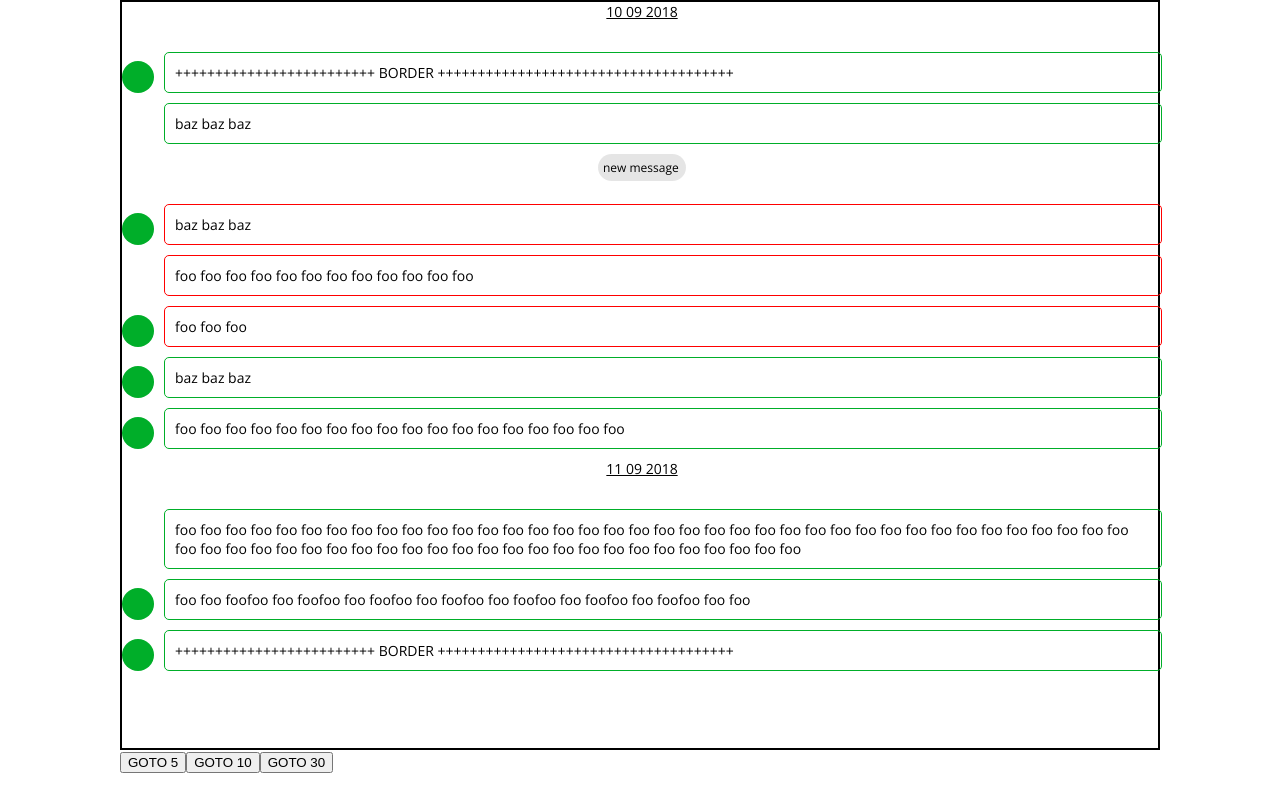
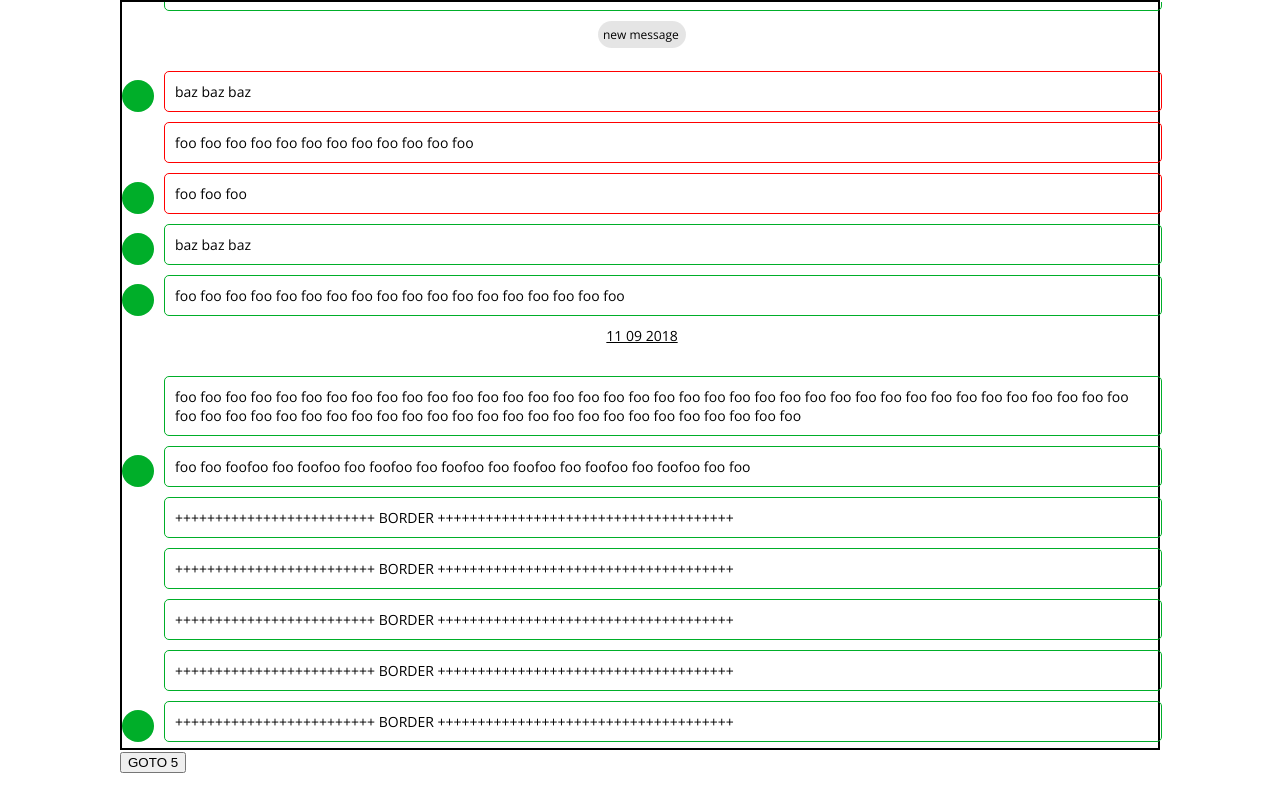
Before and after one commit to makarov906/virtualized-chat, a React (Create React App) app: page / in a window 1280 px wide. Built offline with nearby package versions, Linux system fonts and the light colour scheme.

Commit message:
refactoring

```diff
--- a/src/components/Chat.js
+++ b/src/chat/Chat.js
@@ -10,7 +10,7 @@ export default class extends Component {
 
     // public api
     goto = index => {
-        if (this.props.controller.hasRowFor(index)) {
+        if (this.props.hasRowFor(index)) {
             this.highliteMessageAndScroll(index)
         } else {
             this.list.initialize(index).then(() => {
@@ -30,10 +30,10 @@ export default class extends Component {
             }))
             return ({
                 list: newList,
-                markup: this.props.controller.createMarkup(newList),
+                markup: this.props.createMarkup(newList),
             });
         }, () => {
-            this.list.scrollTo(this.props.controller.getRowFor(index))
+            this.list.scrollTo(this.props.getRowFor(index))
         })
     }
 
@@ -44,7 +44,7 @@ export default class extends Component {
                 return ({
                     list: newList,
                     total,
-                    markup: this.props.controller.createMarkup(newList),
+                    markup: this.props.createMarkup(newList),
                 });
             })
 
@@ -53,9 +53,9 @@ export default class extends Component {
     }
 
     render() {
+        const { style } = this.props
         return (
-            <div>
-                <div style={{ border: '2px solid black', height: 'calc(100vh - 50px)' }}>
+            <div style={style}>
                 <VirtualizedList
                     startFrom={0}
                     alignEnd
@@ -65,10 +65,6 @@ export default class extends Component {
                     total={this.state.total}
                 />
             </div>
-                <button onClick={() => this.goto(5)}>GOTO 5</button>
-                <button onClick={() => this.goto(10)}>GOTO 10</button>
-                <button onClick={() => this.goto(30)}>GOTO 30</button>
-            </div>
         )
     }
 }
--- a/src/components/App.js
+++ b/src/components/App.js
@@ -1,6 +1,6 @@
 import React, { Component } from 'react'
 import styled from 'styled-components'
-import Chat from './Chat'
+import Chat from '../chat/Chat'
 import { getMessages } from '../utils'
 import MessageController from "../controller";
 
@@ -12,13 +12,23 @@ const controller = new MessageController()
 const fetch = (start, end) => getMessages(start, end)
 
 export default class extends Component {
+    goto = index => {
+        this.chat.goto(index)
+    }
+
     render() {
         return (
             <Container>
                 <Chat
+                    ref={ref => this.chat = ref}
                     fetch={fetch}
-                    controller={controller}
+                    hasRowFor={controller.hasRowFor}
+                    createMarkup={controller.createMarkup}
+                    getRowFor={controller.getRowFor}
+                    style={{ border: '2px solid black', height: 'calc(100vh - 50px)' }}
                 />
+
+                <button onClick={() => this.goto(5)}>GOTO 5</button>
             </Container>
         )
     }
--- a/src/controller.js
+++ b/src/controller.js
@@ -4,32 +4,39 @@ import Message from './components/Message'
 import Date from './components/Date'
 import UnreadLabel from './components/UnreadLabel'
 
+class NotImplementedError extends Error {
+    constructor(message) {
+        super(message);
+        this.name = 'NotImplementedError';
+    }
+}
+
 class Controller {
     hasRowFor() {
-        throw new Error('Controller:hasRowFor must be implemented')
+        throw new NotImplementedError('Controller:hasRowFor must be implemented')
     }
 
     getRowFor() {
-        throw new Error('Controller:getRowFor must be implemented')
+        throw new NotImplementedError('Controller:getRowFor must be implemented')
     }
 
     createMarkup() {
-        throw new Error('Controller:createMarkup must be implemented')
+        throw new NotImplementedError('Controller:createMarkup must be implemented')
     }
 }
 
 export default class MessageController extends Controller {
     mapMessageToRow = {}
 
-    hasRowFor(index) {
+    hasRowFor = index => {
         return this.mapMessageToRow[index]
     }
 
-    getRowFor(index) {
+    getRowFor = index => {
         return this.mapMessageToRow[index]
     }
 
-    createMarkup(list) {
+    createMarkup = list => {
         const markup = []
         this.mapMessageToRow = {}
         let position = 0
--- a/src/utils.js
+++ b/src/utils.js
@@ -2,6 +2,30 @@ import moment from 'moment'
 const times = [moment('20180911', 'YYYYMMDD').format('x'), moment('20180910', 'YYYYMMDD').format('x')]
 
 const messages = [
+    {
+        author: 'BORDER',
+        text: '+++++++++++++++++++++++++ BORDER +++++++++++++++++++++++++++++++++++++',
+        time: times[0],
+        isRead: true,
+    },
+    {
+        author: 'BORDER',
+        text: '+++++++++++++++++++++++++ BORDER +++++++++++++++++++++++++++++++++++++',
+        time: times[0],
+        isRead: true,
+    },
+    {
+        author: 'BORDER',
+        text: '+++++++++++++++++++++++++ BORDER +++++++++++++++++++++++++++++++++++++',
+        time: times[0],
+        isRead: true,
+    },
+    {
+        author: 'BORDER',
+        text: '+++++++++++++++++++++++++ BORDER +++++++++++++++++++++++++++++++++++++',
+        time: times[0],
+        isRead: true,
+    },
     {
         author: 'BORDER',
         text: '+++++++++++++++++++++++++ BORDER +++++++++++++++++++++++++++++++++++++',
```
Also changed, not shown: src/chat/VirtualizedList.js (renamed from src/components/VirtualizedList.js), 1 other file (tests, documents, lock files or other folders). Lines whose indentation alone changed are shown as unchanged.
